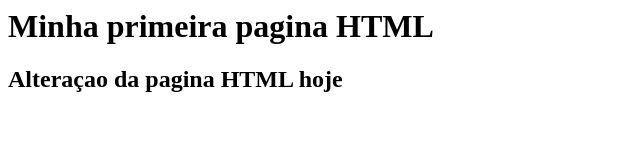
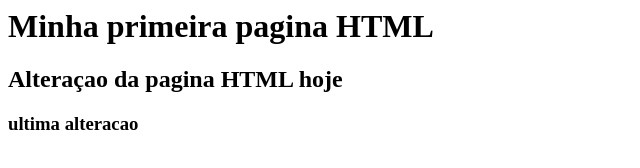
Before and after one commit to jeangabrielrsf/gama-no-github, a plain HTML site: page index.html in a window 1280 px wide. Shown: the whole page, without its empty margins (0-640 px from the left). Drawn offline with Linux system fonts and the light colour scheme.

Commit message:
ultima alteração

```diff
--- a/index.html
+++ b/index.html
@@ -2,5 +2,6 @@
     <body>
         <h1> Minha primeira pagina HTML </h1>
         <h2> Alteraçao da pagina HTML hoje </h2>
+        <h3> ultima alteracao </h3>
     </body>
 </html>
```
